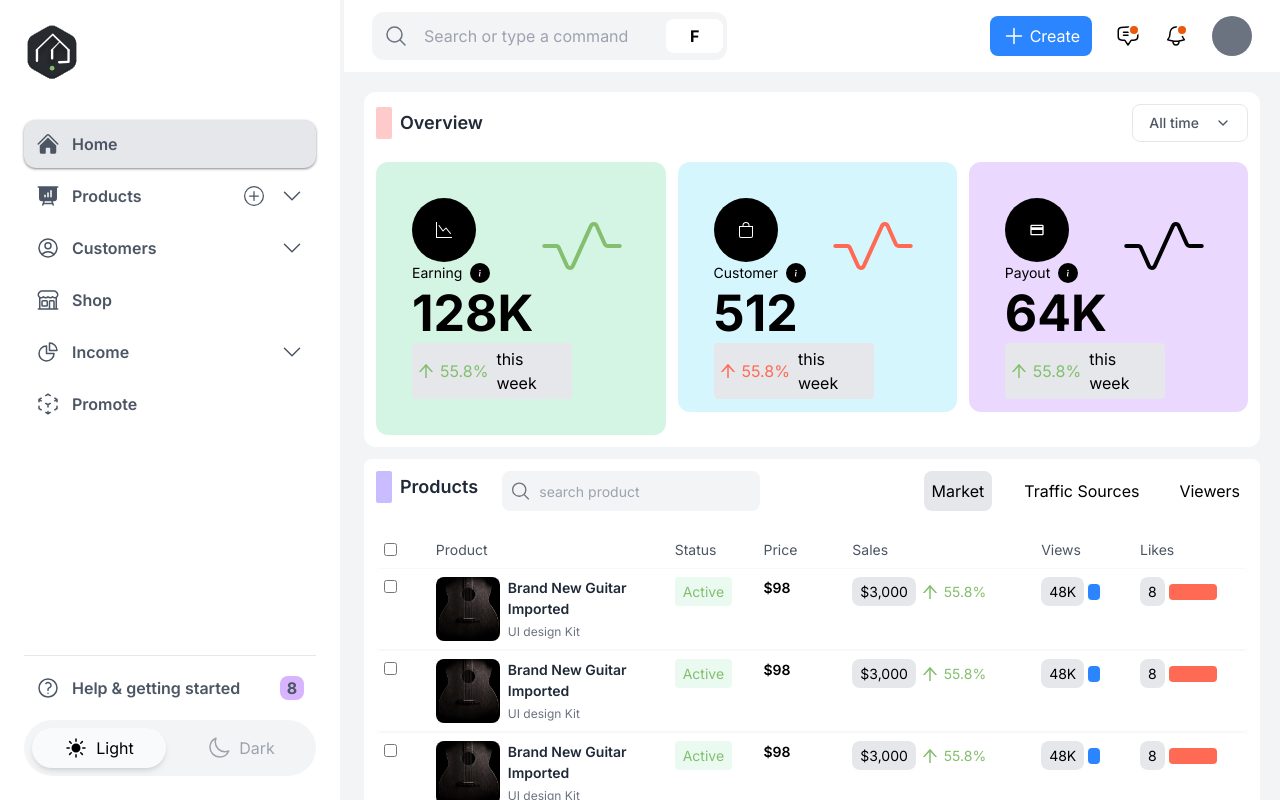
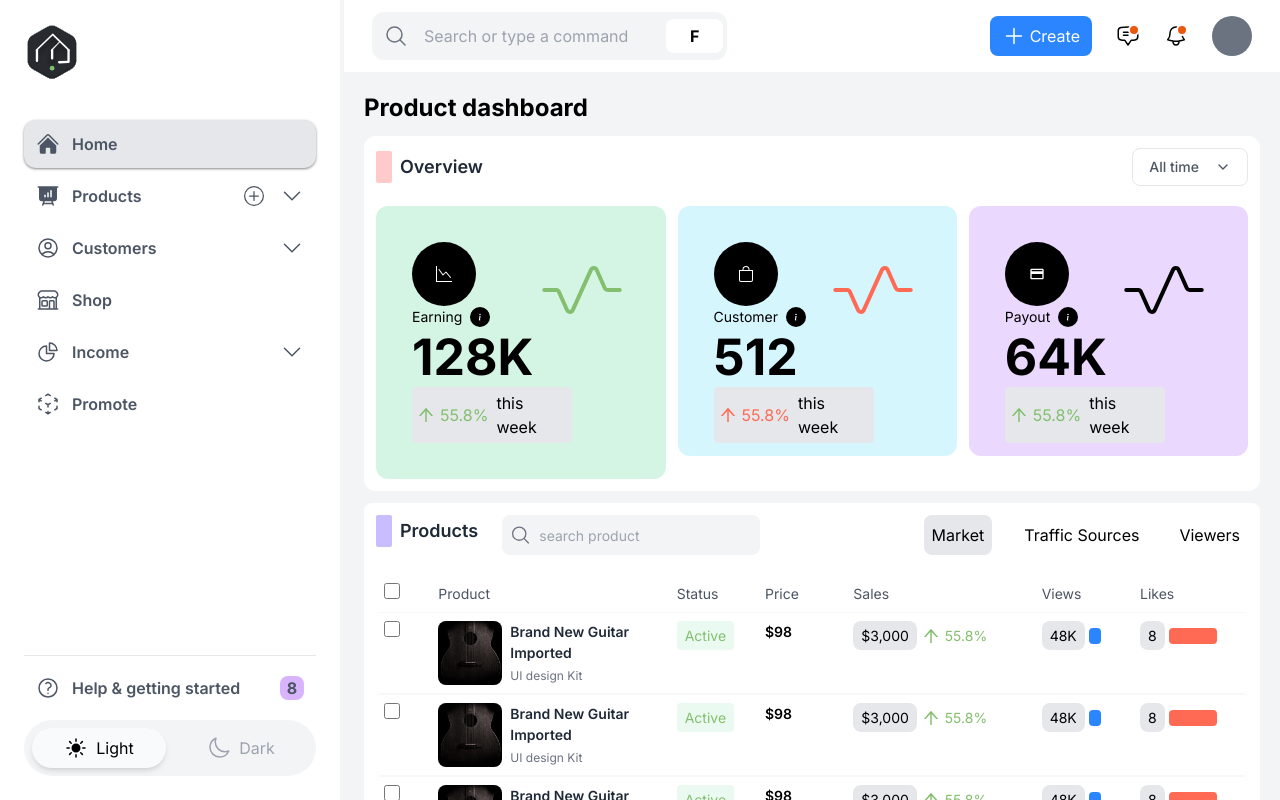
Before and after one commit to IdealBox/Fairlyx-FrontEnd-NEW, a React (Create React App) app: page /vendor/products in a window 1280 px wide. Built offline with nearby package versions, Linux system fonts and the light colour scheme.

Commit message:
in progress

```diff
--- a/src/components/vendor-sidebar/index.tsx
+++ b/src/components/vendor-sidebar/index.tsx
@@ -95,6 +95,7 @@ function DashboardSideBar() {
           <ListItem
             onClick={() => {
               setSelected("products-released");
+              navigate("/vendor/products?tab=released");
             }}
             selectedItem={selectedItem}
             item="products-released"
--- a/src/screens/vendor/AddProduct.tsx
+++ b/src/screens/vendor/AddProduct.tsx
@@ -8,6 +8,7 @@ function AddProduct() {
       <DashboardSideBar />
       <div className="flex flex-col w-full">
         <VendorNavbar />
+        <div className="font-bold text-2xl pt-5 pl-5 dark:text-white">New Product</div>
         <div className="flex p-4 lg:flex-row overflow-scroll flex-col items-start gap-4">
           <ProductsInputForm />
           <div className="w-full lg:flex hidden ">
--- a/src/screens/vendor/products/components/Dashboard.tsx
+++ b/src/screens/vendor/products/components/Dashboard.tsx
@@ -4,6 +4,7 @@ import ProductOverview from './ProductOverview';
 
 const Dashboard = () => {
 	return <div className="overflow-scroll gap-3 flex-col flex p-5">
+		<div className="font-bold text-2xl dark:text-white">Product dashboard</div>
 		<ProductOverview />
 		<ProductStats />
 	</div>;
--- a/src/screens/vendor/products/components/ProductStatTable.tsx
+++ b/src/screens/vendor/products/components/ProductStatTable.tsx
@@ -1,16 +1,20 @@
-import React, { useState } from 'react';
-import { AiOutlineArrowUp } from 'react-icons/ai';
-import { BiLink } from 'react-icons/bi';
-import { FiMoreHorizontal } from 'react-icons/fi';
-import { MdDelete } from 'react-icons/md';
-import { PiPencil } from 'react-icons/pi';
-import { MessageIcon } from '../../../../components/icons';
-import ProductInfo from './ProductInfo';
-
-const ProductStatTable = () => {
-
+import React, { useState } from "react";
+import { AiOutlineArrowUp } from "react-icons/ai";
+import { BiLink, BiStar } from "react-icons/bi";
+import { FiMoreHorizontal } from "react-icons/fi";
+import { MdDelete } from "react-icons/md";
+import { PiPencil } from "react-icons/pi";
+import { MessageIcon } from "../../../../components/icons";
+import ProductInfo from "./ProductInfo";
+import { BsFillStarFill } from "react-icons/bs";
+interface Props {
+  showLikes?: boolean;
+  showRating?: boolean;
+}
+const ProductStatTable = ({ showLikes, showRating = false }: Props) => {
   const [editSubMenu, setEditSubMenu] = useState("");
-	return <div className='w-full'>
+  return (
+    <div className="w-full">
       <div className="flex sm:hidden py-3 flex-col">
         {Array(5)
           .fill(2)
@@ -116,6 +120,14 @@ const ProductStatTable = () => {
                   <div className="w-9 bg-primary-1 rounded h-4"></div>
                 </div>
               </div>
+              {showRating && (
+                <div className="flex gap-3">
+                  <div className="w-24">Rating</div>
+                  <div className="flex gap-1 items-center">
+                    <BsFillStarFill className="text-yellow-500" /> 4.6(82)
+                  </div>
+                </div>
+              )}
               <div className="flex gap-3">
                 <div className="w-24">Sales</div>
                 <div className="flex items-center gap-1">
@@ -132,23 +144,24 @@ const ProductStatTable = () => {
       </div>
       <div className="sm:flex w-full hidden flex-col">
         <div className="flex gap-3 text-gray-600 p-2 w-full justify-between mt-5 text-[12px] md:text-[14px]">
-          <input type="checkbox" />
+          <input type="checkbox" className="w-4 h-4" />
           <div className="w-[200px]">Product</div>
           <div className="w-[50px]">Status</div>
           <div className="w-[50px] hidden lg:flex">Price</div>
+          {showRating && <div className="w-[100px] hidden lg:flex">Rating</div>}
           <div className="w-[150px]">Sales</div>
           <div className="w-[60px] hidden md:flex">Views</div>
-          <div className="w-[100px] hidden lg:flex">Likes</div>
+          {showLikes && <div className="w-[100px] hidden lg:flex">Likes</div>}
         </div>
         {Array(5)
           .fill(2)
           .map((e, index) => (
             <div
               key={index}
-              className="flex category-parent hover:bg-gray-100 border-y dark:hover:bg-[#ffffff10] dark:border-y-[#ffffff0f] border-y-[#00000007] p-2 rounded gap-3 w-full justify-between text-[12px] md:text-[14px]"
+              className="flex items-start category-parent hover:bg-gray-100 border-y dark:hover:bg-[#ffffff10] dark:border-y-[#ffffff0f] border-y-[#00000007] p-2 rounded gap-3 w-full justify-between text-[12px] md:text-[14px]"
             >
               <div>
-                <input type="checkbox" />
+                <input type="checkbox" className="w-4 h-4" />
               </div>
 
               <ProductInfo />
@@ -189,10 +202,19 @@ const ProductStatTable = () => {
                   )}
                 </div>
               </div>
-              <div className="w-[50px] dark:text-white font-[600] hidden lg:flex">$98</div>
+              <div className="w-[50px] dark:text-white font-[600] hidden lg:flex">
+                $98
+              </div>
+              {showRating && (
+                <div className="w-[100px] items-center gap-2 dark:text-white font-[600] flex">
+                  <BsFillStarFill className="text-yellow-500" /> 4.6(82)
+                </div>
+              )}
               <div className="w-[150px] flex items-start">
                 <div className="flex items-center gap-1">
-                  <div className="p-1 px-2 bg-gray-200 dark:bg-app-neutral-600 dark:text-white rounded-lg">$3,000</div>
+                  <div className="p-1 px-2 bg-gray-200 dark:bg-app-neutral-600 dark:text-white rounded-lg">
+                    $3,000
+                  </div>
                   <div className="text-primary-2 flex gap-1 items-center">
                     <AiOutlineArrowUp className="w-5 h-5" /> 55.8%
                   </div>
@@ -200,20 +222,27 @@ const ProductStatTable = () => {
               </div>
               <div className="w-[60px]  hidden lg:flex items-start">
                 <div className="flex gap-1 items-center">
-                  <div className="rounded-lg bg-gray-200 dark:bg-app-neutral-600 dark:text-white p-1 px-2">48K</div>
+                  <div className="rounded-lg bg-gray-200 dark:bg-app-neutral-600 dark:text-white p-1 px-2">
+                    48K
+                  </div>
                   <div className="w-3 bg-primary-1 rounded h-4"></div>
                 </div>
               </div>
+              {showLikes && (
                 <div className="w-[100px] hidden lg:flex items-start">
                   <div className="flex gap-1 items-center">
-                  <div className="rounded-lg bg-gray-200 dark:bg-app-neutral-600 dark:text-white p-1 px-2">8</div>
+                    <div className="rounded-lg bg-gray-200 dark:bg-app-neutral-600 dark:text-white p-1 px-2">
+                      8
+                    </div>
                     <div className="w-12 bg-primary-3 rounded h-4"></div>
                   </div>
                 </div>
+              )}
             </div>
           ))}
       </div>
-	</div>;
+    </div>
+  );
 };
 
 export default ProductStatTable;
--- a/src/screens/vendor/products/components/ProductStats.tsx
+++ b/src/screens/vendor/products/components/ProductStats.tsx
@@ -6,13 +6,24 @@ import {
 } from "react-icons/bi";
 import ProductStatTable from "./ProductStatTable";
 import ProductStatsNav from "./ProductStatsNav";
-
-const ProductStats = () => {
+interface Props {
+  showHeader?: boolean;
+  showFooterSection?: boolean;
+  showLikes?: boolean;
+  showRating?: boolean;
+}
+const ProductStats = ({
+  showHeader = true,
+  showFooterSection = true,
+  showLikes = true,
+  showRating,
+}: Props) => {
   const [loading, setLoading] = useState(false);
   return (
     <div className="bg-white rounded-lg dark:bg-app-neutral-700 max-w-[1200px] p-3 w-full">
-      <ProductStatsNav />
-      <ProductStatTable />
+      {showHeader && <ProductStatsNav />}
+      <ProductStatTable showRating={showRating} showLikes={showLikes} />
+      {showFooterSection && (
         <div className="flex gap-5 justify-center dark:text-[#ffffff70] py-5">
           <BiLeftArrowCircle className="w-7 h-7 hidden md:flex cursor-pointer" />
           <BiRightArrowCircle className="w-7 h-7 hidden md:flex cursor-pointer" />
@@ -30,6 +41,7 @@ const ProductStats = () => {
             </button>
           }
         </div>
+      )}
     </div>
   );
 };
--- a/src/screens/vendor/products/components/ReleasedProducts.tsx
+++ b/src/screens/vendor/products/components/ReleasedProducts.tsx
@@ -1,7 +1,27 @@
-import React from 'react';
+import React from "react";
+import { HeaderComponent } from "../../../../components";
+import { MdGrid4X4, MdList } from "react-icons/md";
+import { BiGrid } from "react-icons/bi";
+import ProductStats from "./ProductStats";
 
 const ReleasedProducts = () => {
-	return <div>ReleasedProducts</div>;
+  return (
+    <div className="flex flex-col overflow-scroll gap-3 w-full dar:text-white p-5">
+      <div className="text-2xl font-bold">Released</div>
+      <div className="dark:bg-app-neutral-700 bg-white p-3 rounded-lg">
+        <HeaderComponent
+          headerText="Products"
+          rightItem={
+            <div className="flex gap-3 items-center">
+              <MdList className="w-9 h-9 shadow-xl p-1 rounded" />
+              <BiGrid className="w-7 h-7 rounded" />
+            </div>
+          }
+        />
+		<ProductStats showRating={true} showLikes={false} showFooterSection={true} showHeader={false} />
+      </div>
+    </div>
+  );
 };
 
 export default ReleasedProducts;
```
Lines whose indentation alone changed are shown as unchanged.
